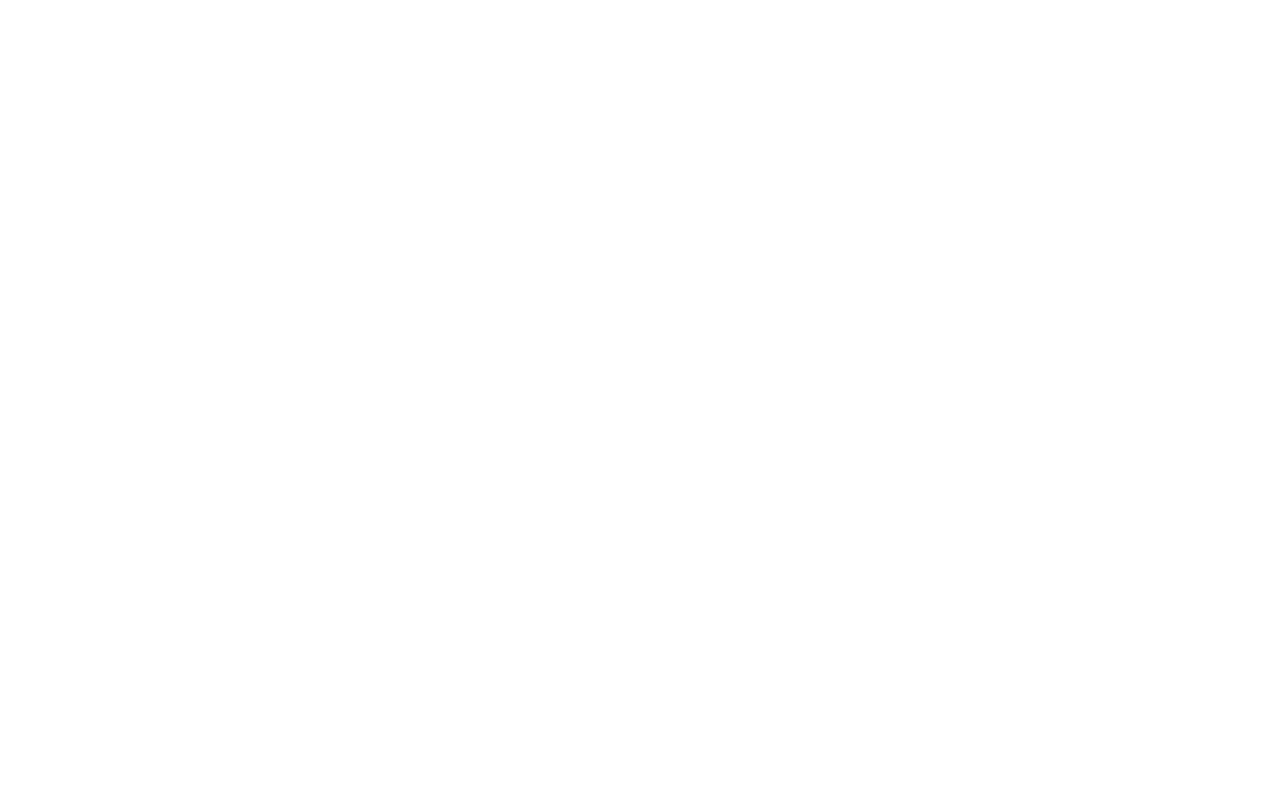
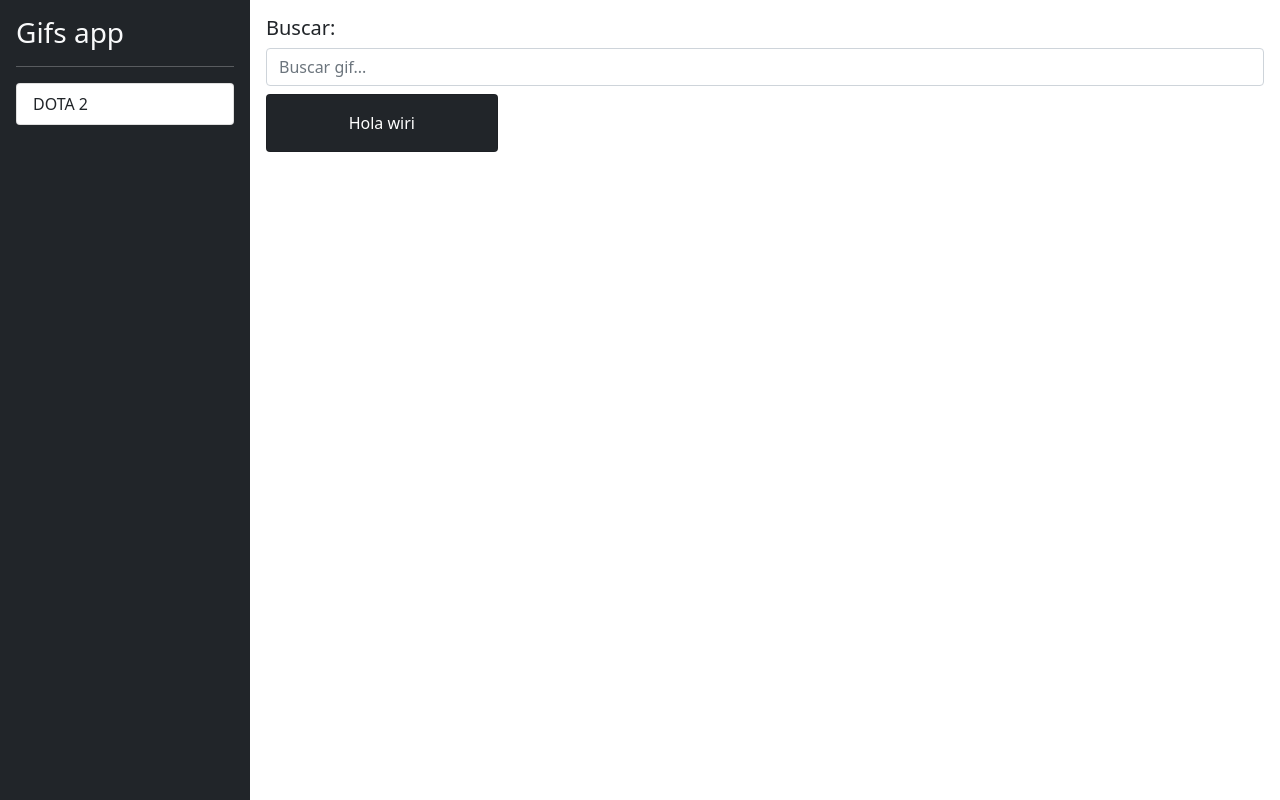
Before and after one commit to brian3-21/giff-app, an Angular app: page / in a window 1280 px wide. Built offline with nearby package versions, Linux system fonts and the light colour scheme.

Commit message:
createing listado-gifs component and search-box component

```diff
--- a/src/app/app.component.html
+++ b/src/app/app.component.html
@@ -1 +1,4 @@
-<side-bar></side-bar>
+<div class="d-flex">
+    <side-bar></side-bar>
+    <gif-home-page class="flex-fill"></gif-home-page>
+</div>
--- /dev/null
+++ b/src/app/gifs/components/listado-gifs/listado-gifs.component.html
@@ -0,0 +1,9 @@
+<div class="row">
+    <div class="col-md-3 col-sm-6">
+        <div class="card mb-2 text-center bg-dark">
+            <div class="card-body text-white">
+                <p class="card-text">Hola wiri</p>
+            </div>
+        </div>
+    </div>
+</div>
--- /dev/null
+++ b/src/app/gifs/components/search-box/search-box.component.html
@@ -0,0 +1,6 @@
+<h5>Buscar: </h5>
+<input
+    type="text"
+    class="form-control"
+    placeholder="Buscar gif..."
+>
--- a/src/app/gifs/pages/home-pages.component.html
+++ b/src/app/gifs/pages/home-pages.component.html
@@ -1 +1,10 @@
-<p>pages works!</p>
+<div class="row p-3">
+    <div class="col-12">
+        <!-- busqueda -->
+        <gif-search-box></gif-search-box>
+    </div>
+    <div class="col-12 pt-2">
+        <!-- listado de gifs -->
+        <gif-listado></gif-listado>
+    </div>
+</div>
```
Also changed, not shown: src/app/gifs/components/listado-gifs/listado-gifs.component.ts (added, +10 -0 lines), src/app/gifs/components/search-box/search-box.component.ts (added, +10 -0 lines), src/app/gifs/gifs.module.ts (+9 -2 lines), src/app/gifs/components/listado-gifs/listado-gifs.component.css (added), src/app/gifs/components/search-box/search-box.component.css (added), 2 other files (tests, documents, lock files or other folders).
